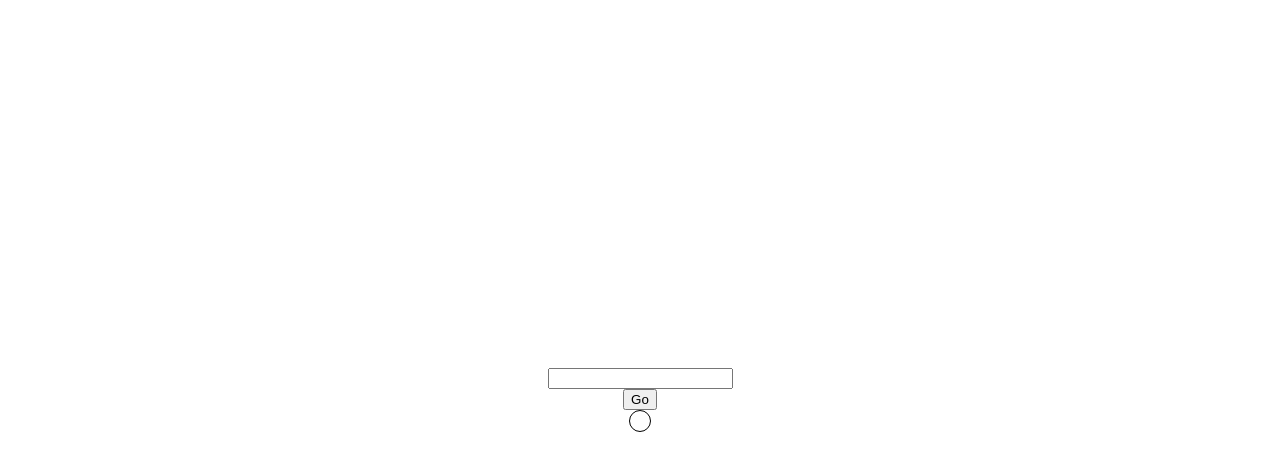
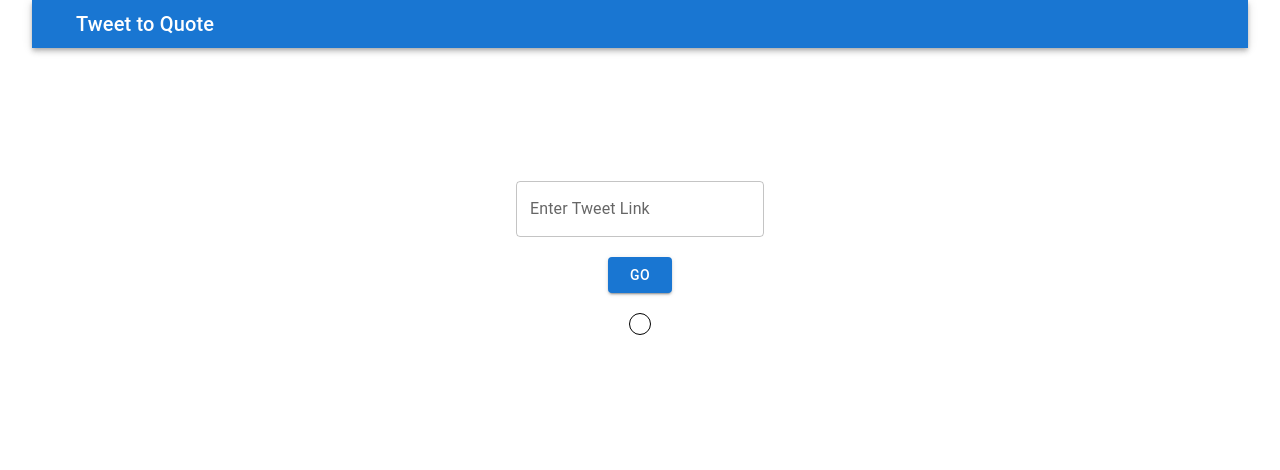
Before and after one commit to ICONIC-Saturday-HackNight/Twitter-API, a Next.js app in the folder iconic-hack/: page / in a window 1280 px wide. Shown: the top 470 px of the page. Built offline with nearby package versions, Linux system fonts and the light colour scheme.

Commit message:
Updated ReadMe

```diff
--- a/iconic-hack/components/Canvas.js
+++ b/iconic-hack/components/Canvas.js
@@ -2,6 +2,7 @@
 import React, { useRef, useEffect, useState, useCallback } from 'react'
 import axios from 'axios';
 import { toPng } from 'html-to-image';
+import { AppBar, Button, IconButton, Toolbar, Typography , MenuIcon } from '@mui/material';
 
 
 
@@ -58,7 +59,8 @@ const Canvas = ({text}) => {
 
 
 
-      <button onClick={download}>Go</button>
+      <Button variant="contained" onClick={download}>Go</Button>
+      <br/>
       <div ref = {ref} style={{width:"100% !important"}}>
         <div style = {{
           flexGrow:1,
@@ -81,7 +83,8 @@ const Canvas = ({text}) => {
         {data}
         </div></div>
       </div>
-      {data?<button onClick={onButtonClick}>Download</button>:null}
+      <br/>
+      {data?<Button variant="contained" onClick={onButtonClick}>Download</Button>:null}
     </>
   )
 }
--- a/iconic-hack/package.json
+++ b/iconic-hack/package.json
@@ -9,6 +9,9 @@
     "lint": "next lint"
   },
   "dependencies": {
+    "@emotion/react": "^11.9.0",
+    "@emotion/styled": "^11.8.1",
+    "@mui/material": "^5.6.1",
     "axios": "^0.26.1",
     "html-to-image": "^1.9.0",
     "next": "12.1.5",
--- a/iconic-hack/pages/index.js
+++ b/iconic-hack/pages/index.js
@@ -3,7 +3,9 @@ import Image from 'next/image'
 import styles from '../styles/Home.module.css'
 import { useState, useEffect } from 'react'
 import Canvas from '../components/Canvas';
-
+import TextField from '@mui/material/TextField'
+import { AppBar, IconButton, Toolbar , Typography} from '@mui/material';
+import MenuIcon from '@mui/material/Menu'
 export default function Home() {
   const [threadLink, setThreadLink] = useState('');
   const [apiId, setApiId] = useState('');
@@ -14,16 +16,28 @@ export default function Home() {
   return (
     <div className={styles.container}>
       <Head>
-        <title>Iconic Hack</title>
+        <title>Tweet To Quote</title>
         <meta name="description" content="Generated by create next app" />
         <link rel="icon" href="/favicon.ico" />
       </Head>
 
+      <AppBar position="static">
+      <Toolbar variant="dense">
+        <IconButton edge="start" color="inherit" aria-label="menu" sx={{ mr: 2 }}>
+    </IconButton>
+    <MenuIcon/>
+    <Typography variant="h6" color="inherit" align-items="center" component="div">
+      Tweet to Quote
+    </Typography>
+  </Toolbar>
+</AppBar>
+
       <main className={styles.main}>
       {/* <canvas id="myCanvas" width="200" height="100" style="border:1px solid #000000;">
       </canvas> */}
-      <input type="text" key ="textbox" id="text" value={threadLink} onChange={(e)=>{setThreadLink(e.target.value)}}/>
 
+      <TextField id="outlined-basic" label="Enter Tweet Link" variant="outlined" key ="textbox" value={threadLink} onChange={(e)=>{setThreadLink(e.target.value)}}/>
+      <br/>
       <Canvas text ={threadLink}/>
       </main>
 
--- a/iconic-hack/styles/Home.module.css
+++ b/iconic-hack/styles/Home.module.css
@@ -3,7 +3,7 @@
 }
 
 .main {
-  min-height: 100vh;
+  min-height: 55vh;
   padding: 4rem 0;
   flex: 1;
   display: flex;
```
Also changed, not shown: 1 other file (tests, documents, lock files or other folders).
